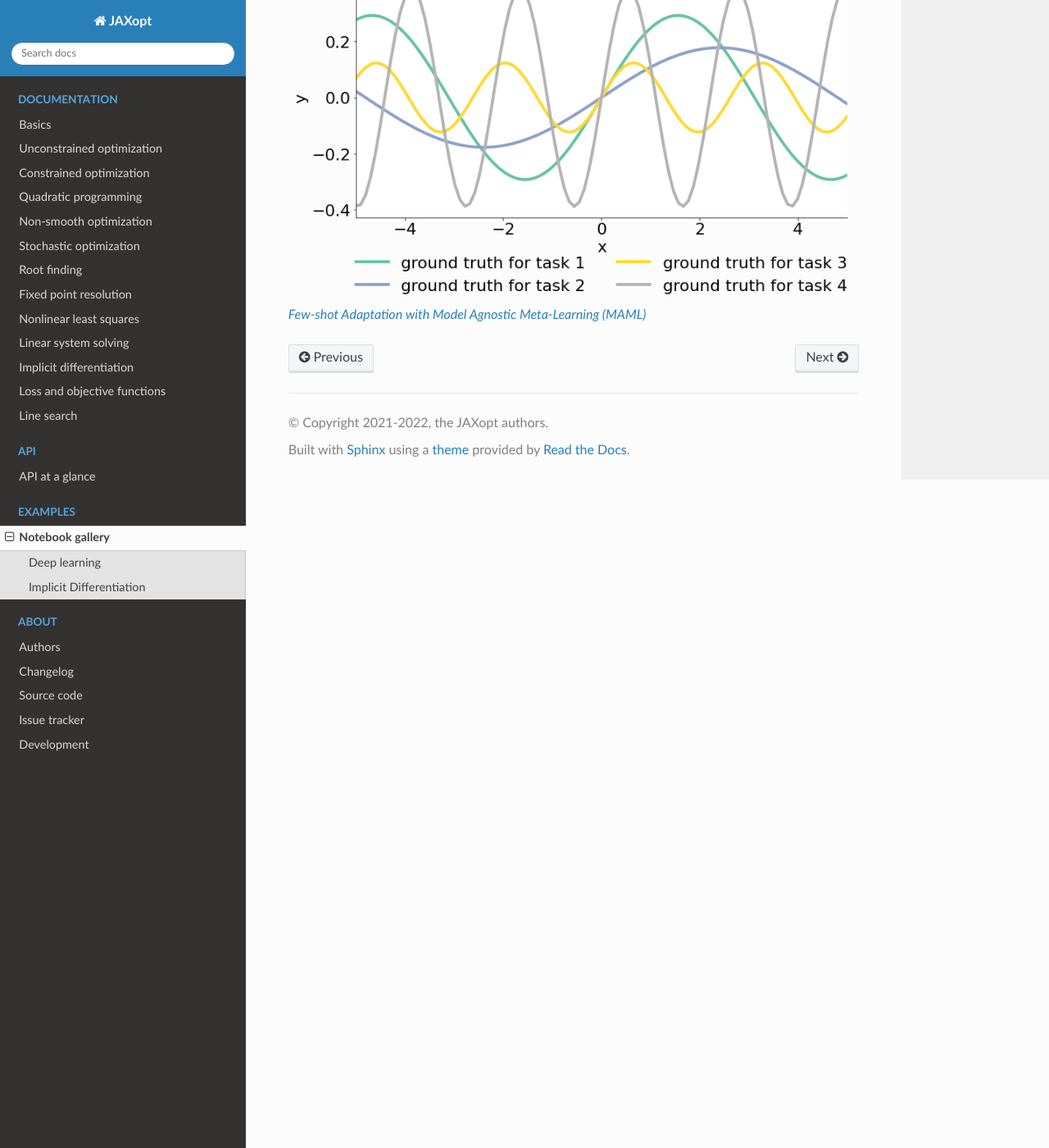
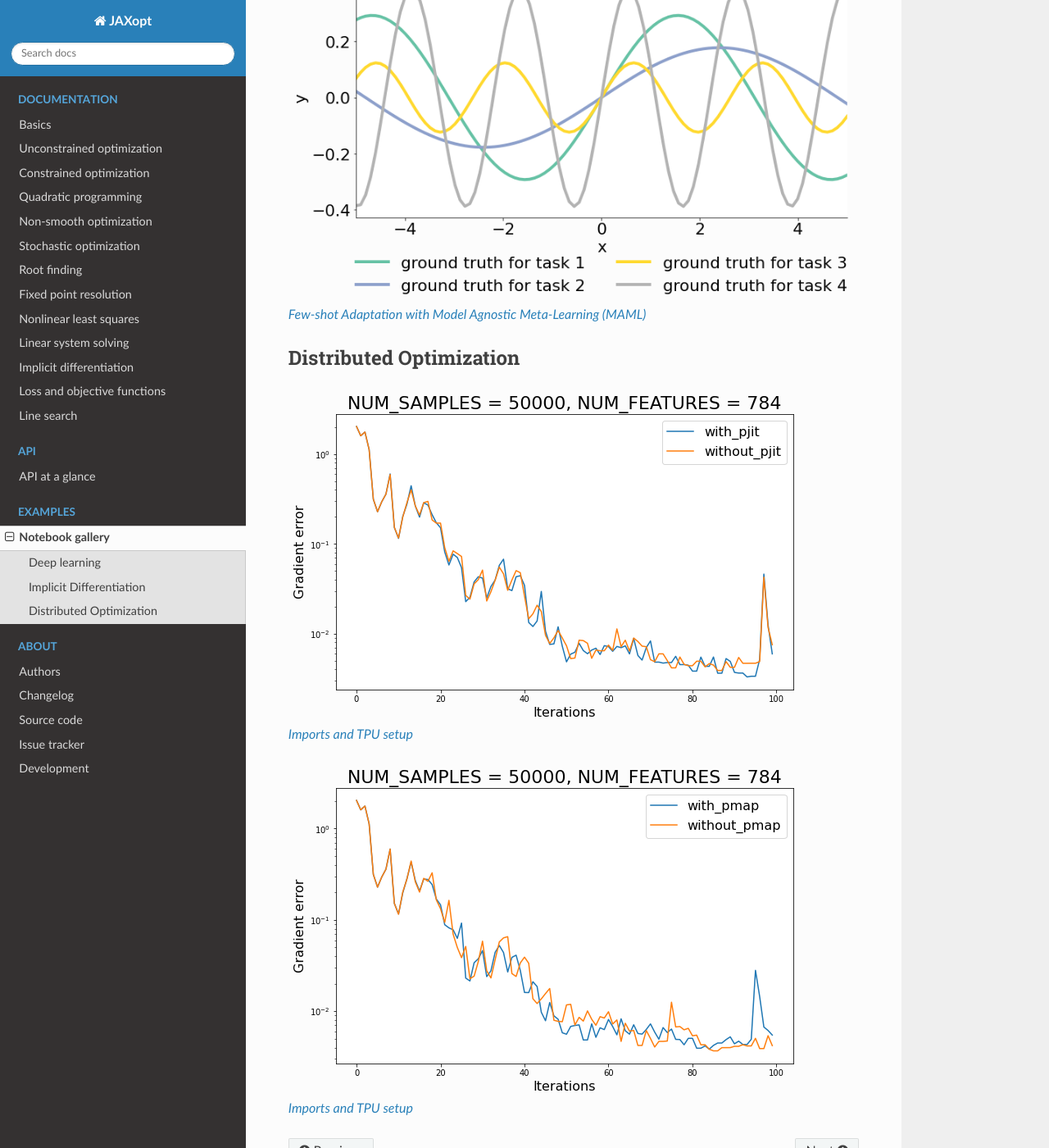
Before and after one commit to google/jaxopt, a Sphinx documentation site: the page built from docs/notebooks/index.rst, in a window 1280 px wide and 1400 px high, scrolled down 1411 px. Shown: the whole window at 82% size. Built offline with Sphinx 7.4.7 and the Read the Docs theme 2.0.0, drawn with Linux system fonts in a browser that asks for light colours; pages that are not in the unit, such as notebooks, are missing from menus.

Commit message:
Add distributed examples to the website

```diff
--- a/docs/notebooks/index.rst
+++ b/docs/notebooks/index.rst
@@ -45,6 +45,7 @@ Deep learning
 .. raw:: html
 
     <div class="sphx-glr-clear"></div>
+
 Implicit Differentiation
 ------------------------
 
@@ -80,3 +81,41 @@ Implicit Differentiation
 .. raw:: html
 
     </div>
+
+
+
+Distributed Optimization
+------------------------
+
+
+.. raw:: html
+
+    <div class="sphx-glr-thumbcontainer" tooltip="Distributed Optimization with JAXopt.">
+
+.. only:: html
+
+ .. figure:: /notebooks/distributed/thumbnails/plot_custom_loop_pjit_example.png
+     :alt: `jax.experimental.pjit` example using JAXopt.
+
+     :doc:`/notebooks/distributed/custom_loop_pjit_example`
+
+.. raw:: html
+
+    </div>
+
+
+
+.. raw:: html
+
+    <div class="sphx-glr-thumbcontainer" tooltip="pmap example using jaxopt">
+
+.. only:: html
+
+ .. figure:: /notebooks/distributed/thumbnails/plot_custom_loop_pmap_example.png
+     :alt: `jax.pmap` example using JAXopt.
+
+     :doc:`/notebooks/distributed/custom_loop_pmap_example`
+
+.. raw:: html
+
+    </div>
```
Also changed, not shown: docs/notebooks/distributed/thumbnails/plot_custom_loop_pjit_example.png (added), docs/notebooks/distributed/thumbnails/plot_custom_loop_pmap_example.png (added).
